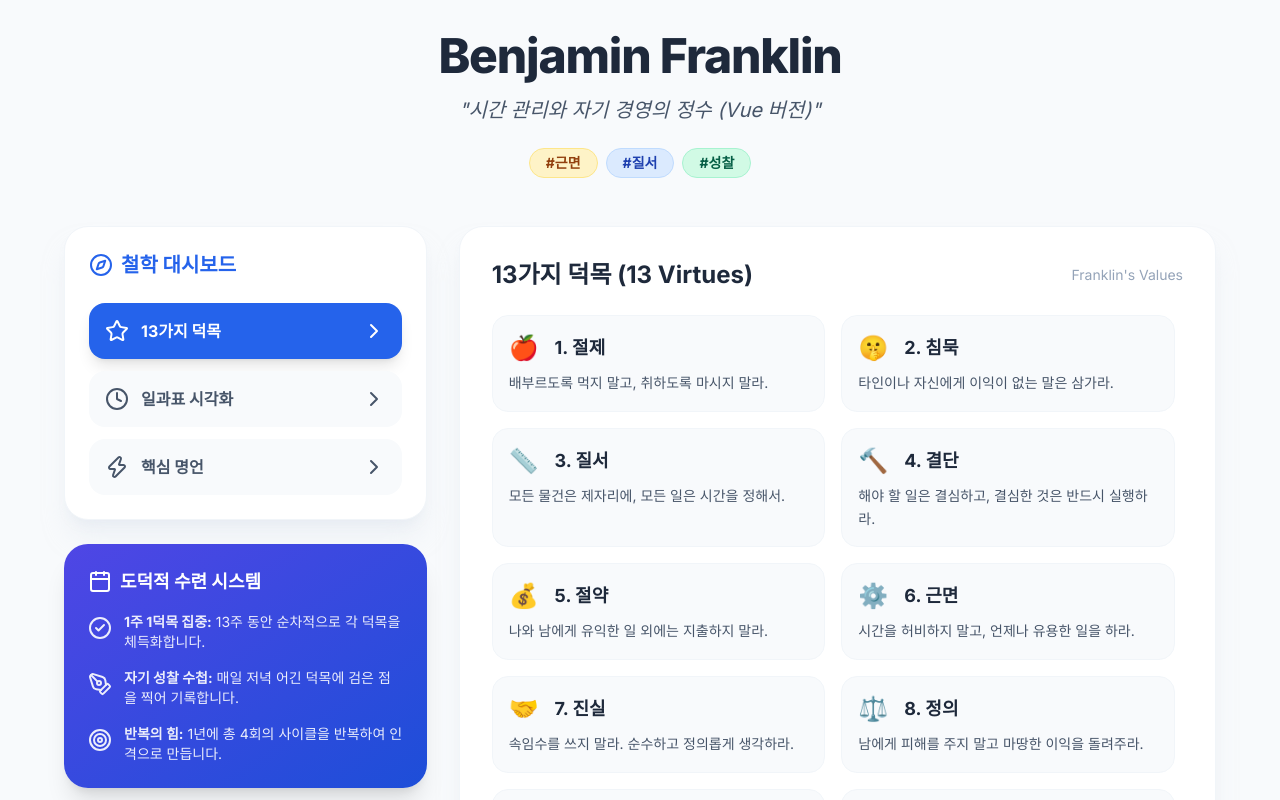
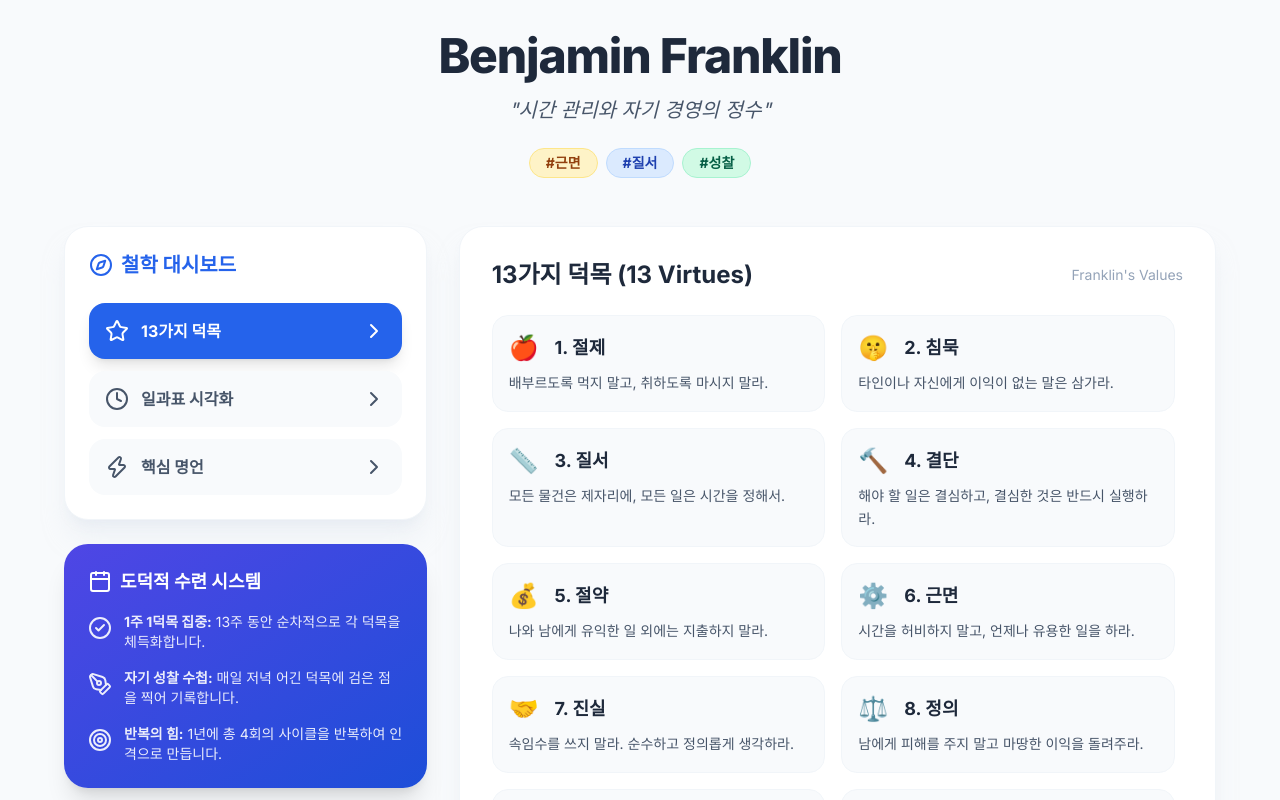
Before and after one commit to 6v6DS/6v6DS.github.io, a plain HTML site: page index.html in a window 1280 px wide. Shown: the top 800 px of the page. Drawn offline with nearby package versions, Linux system fonts and the light colour scheme.

Commit message:
feat: name fix

```diff
--- a/index.html
+++ b/index.html
@@ -31,7 +31,7 @@
                 Benjamin Franklin
             </h1>
             <p class="text-xl text-slate-600 font-medium italic">
-                "시간 관리와 자기 경영의 정수 (Vue 버전)"
+                "시간 관리와 자기 경영의 정수"
             </p>
             <div class="flex justify-center mt-6 gap-2">
                 <span class="bg-amber-100 text-amber-800 px-4 py-1 rounded-full text-sm font-bold border border-amber-200">#근면</span>
```
